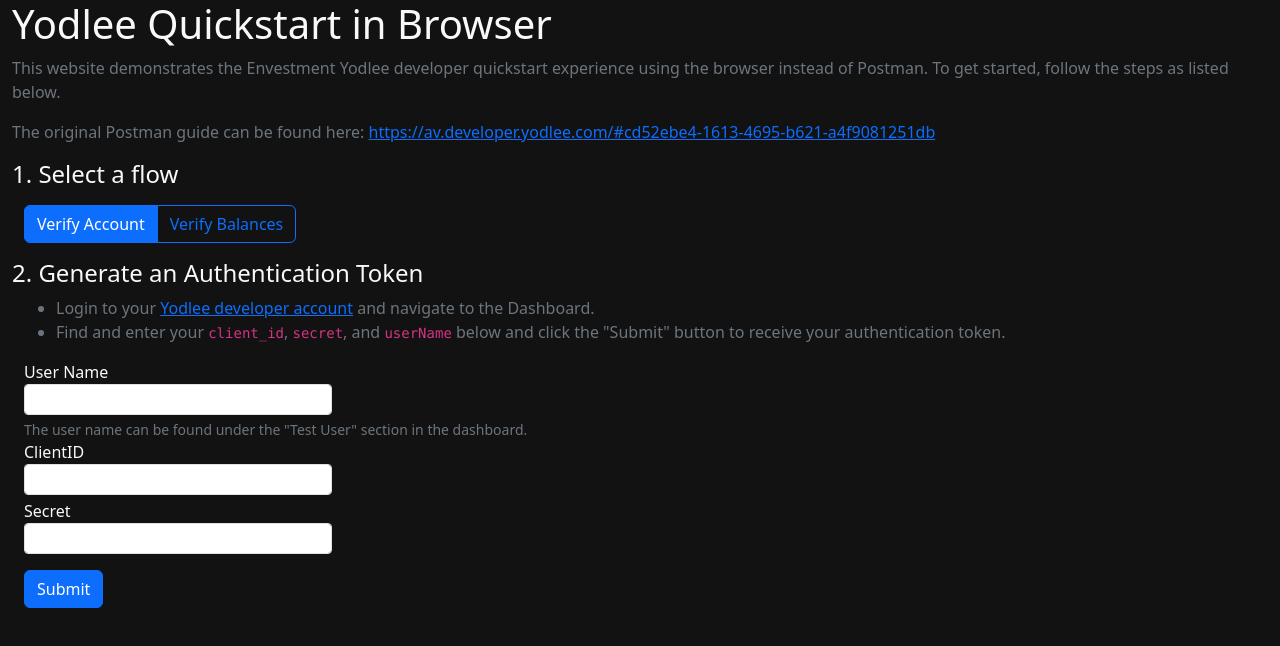
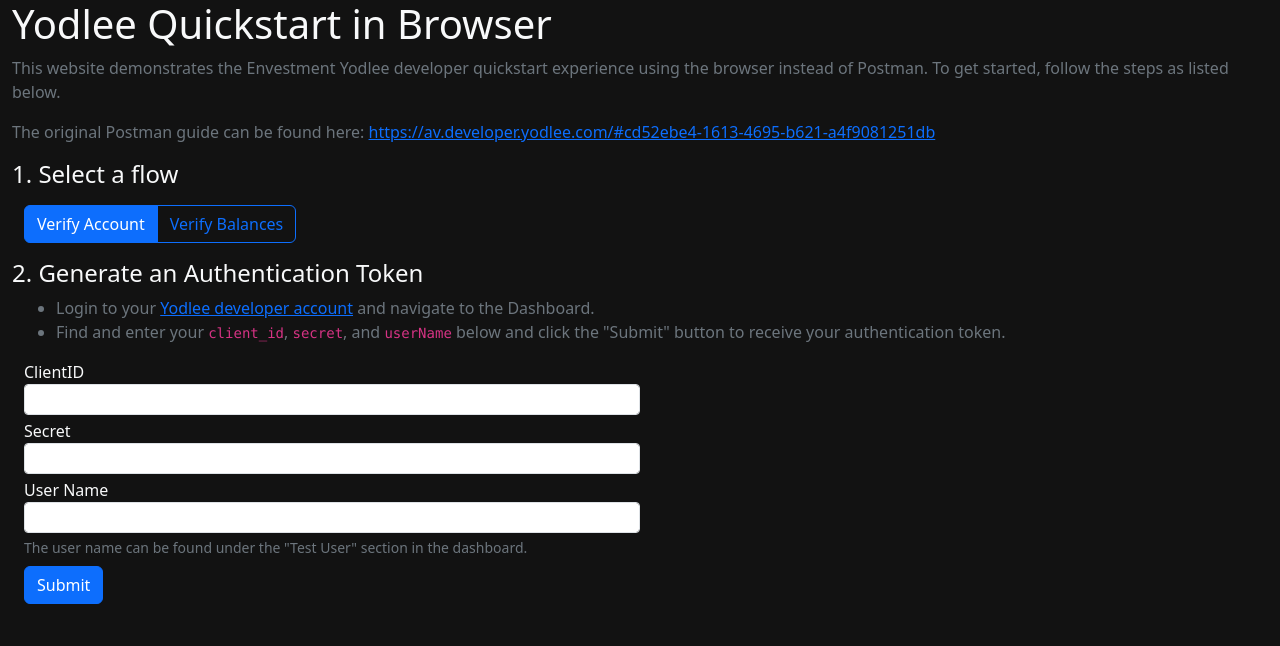
Before and after one commit to Grantsuu/yodlee-sandbox-app, a React (Create React App) app in the folder frontend/: page / in a window 1280 px wide. Both pictures are taken after a click on the label "Verify Account". Shown: the top 646 px of the page. Built offline with nearby package versions, Linux system fonts and the light colour scheme; no server answers.

Commit message:
access token generation

```diff
--- a/frontend/src/App.tsx
+++ b/frontend/src/App.tsx
@@ -1,16 +1,8 @@
 import React, { useState, useEffect } from 'react';
 import FlowSelector from './components/FlowSelector'
 import GenerateAuthToken from './components/GenerateAuthToken';
-import { getUserToken } from './YodleeSandboxAPI'
 
 const App = () => {
-    useEffect(() => {
-        console.log("hello")
-        fetch('https://backend-m6f5pdrxua-ue.a.run.app/api/getUserToken')
-            .then(response => response.json())
-            .then(data => console.log(data))
-            .catch(error => console.error(error));
-    });
 
     const [flow, setFlow] = useState<number>(0);
     return (
--- a/frontend/src/YodleeSandboxAPI.tsx
+++ b/frontend/src/YodleeSandboxAPI.tsx
@@ -1,17 +1,28 @@
 import axios, {AxiosRequestConfig} from 'axios'
+
+const baseURL = "https://backend-m6f5pdrxua-ue.a.run.app/"
+
+export interface UserTokenResponse {
+    token: UserToken
+}
 
 interface UserToken {
     accessToken: string
     issuedAt: string
     expiresIn: number
 }
+interface UserTokenPostBody {
+    clientId: string
+    secret: string
+    userName: string
+}
 
-export const getUserToken = async () => {
+export const postUserToken = async (payload:UserTokenPostBody) => {
     try {
-        const { data } = await axios.get<UserToken>(
-            'http://127.0.0.1:8080/api/getUserToken'
+        const { data } = await axios.post<UserTokenResponse>(
+            baseURL + "api/userToken",
+            payload
         )
-
         return data
     } catch (error) {
         if (axios.isAxiosError(error)) {
--- a/frontend/src/components/GenerateAuthToken.tsx
+++ b/frontend/src/components/GenerateAuthToken.tsx
@@ -1,6 +1,30 @@
-import React from 'react'
+import React, { useState } from 'react'
+import { postUserToken, UserTokenResponse } from '../YodleeSandboxAPI'
 
 const GenerateAuthToken = () => {
+    const [inputs, setInputs] = useState({
+        clientId: '',
+        secret: '',
+        userName: ''
+    })
+    const [accessToken, setAccessToken] = useState("")
+
+    const inputsHandler = (e: any) => {
+        const { name, value } = e.target;
+        setInputs((prevState) => ({
+            ...prevState,
+            [name]: value,
+        }));
+    }
+
+    const onSubmit = () => {
+        postUserToken({ clientId: inputs.clientId, secret: inputs.secret, userName: inputs.userName })
+            .then(data => {
+                console.log(data)
+                console.log((data as UserTokenResponse).token.accessToken)
+                setAccessToken((data as UserTokenResponse).token.accessToken)
+            })
+    }
     return (
         <div>
             <h4 className="text-light">2. Generate an Authentication Token</h4>
@@ -9,26 +33,58 @@
                     <ul>
                         <li>
                             Login to your <a target="_blank" href="https://developer.envestnet.com/user/login?type=ydl">Yodlee developer account</a> and navigate to the Dashboard.
-                                </li>
+                        </li>
                         <li>
                             Find and enter your <code>client_id</code>, <code>secret</code>, and <code>userName</code> below and click the "Submit" button to receive your authentication token.
-                                </li>
+                        </li>
                     </ul>
                 </p>
+                {/* Client ID Field */}
+                <label htmlFor="clientId" className="form-label text-light mb-0">ClientID</label>
+                <input
+                    type="text"
+                    name="clientId"
+                    id="clientId"
+                    onChange={inputsHandler}
+                    value={inputs.clientId}
+                    className="form-control form-control-sm w-50 mb-1" />
+                {/* Secret Fiels */}
+                <label htmlFor="secret" className="form-label text-light mb-0">Secret</label>
+                <input
+                    type="text"
+                    name="secret"
+                    id="secret"
+                    onChange={inputsHandler}
+                    value={inputs.secret}
+                    className="form-control form-control-sm w-50 mb-1" />
                 {/* User Name Field */}
                 <label htmlFor="userName" className="form-label text-light mb-0">User Name</label>
-                <input type="text" id="userName" className="form-control form-control-sm w-25" aria-describedby="userNameHelpBlock" />
-                <div id="userNameHelpBlock" className="form-text text-secondary">
+                <input
+                    type="text"
+                    name="userName"
+                    id="userName"
+                    onChange={inputsHandler}
+                    value={inputs.userName}
+                    className="form-control form-control-sm w-50"
+                    aria-describedby="userNameHelpBlock" />
+                <div id="userNameHelpBlock" className="form-text text-secondary mb-2">
                     The user name can be found under the "Test User" section in the dashboard.
+                </div>
+                {/* Submit Button */}
+                <button
+                    type="submit"
+                    className="btn btn-primary mb-3"
+                    onClick={onSubmit}>
+                    Submit
+                </button>
+                {accessToken &&
+                    <div className="card text-white bg-dark w-50 mb-3">
+                        <div className="card-header">Access Token</div>
+                        <div className="card-body">
+                            <h5 className="card-title"><code>{accessToken}</code></h5>
                         </div>
-                {/* Client ID Field */}
-                <label htmlFor="clientId" className="form-label text-light mb-0">ClientID</label>
-                <input type="text" id="clientId" className="form-control form-control-sm w-25 mb-1" />
-                {/* Secret Fiels */}
-                <label htmlFor="secret" className="form-label text-light mb-0">Secret</label>
-                <input type="text" id="secret" className="form-control form-control-sm w-25 mb-3" />
-                {/* Submit Button */}
-                <button type="submit" className="btn btn-primary">Submit</button>
+                    </div>
+                }
             </div>
         </div>
     )
```
